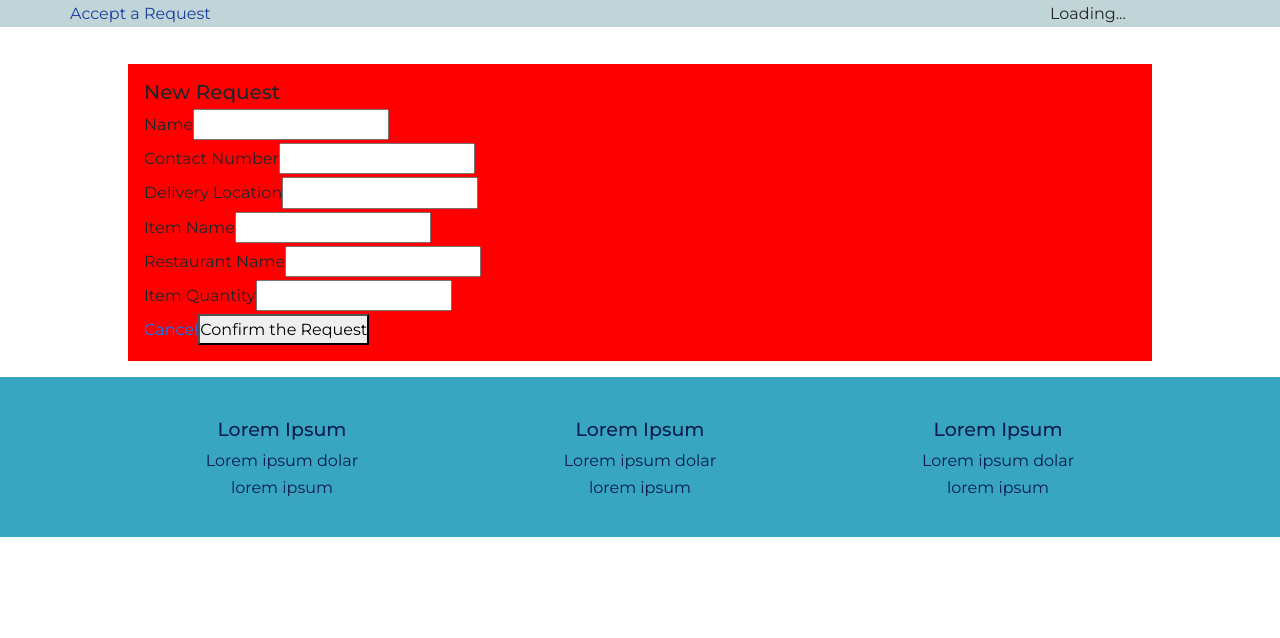
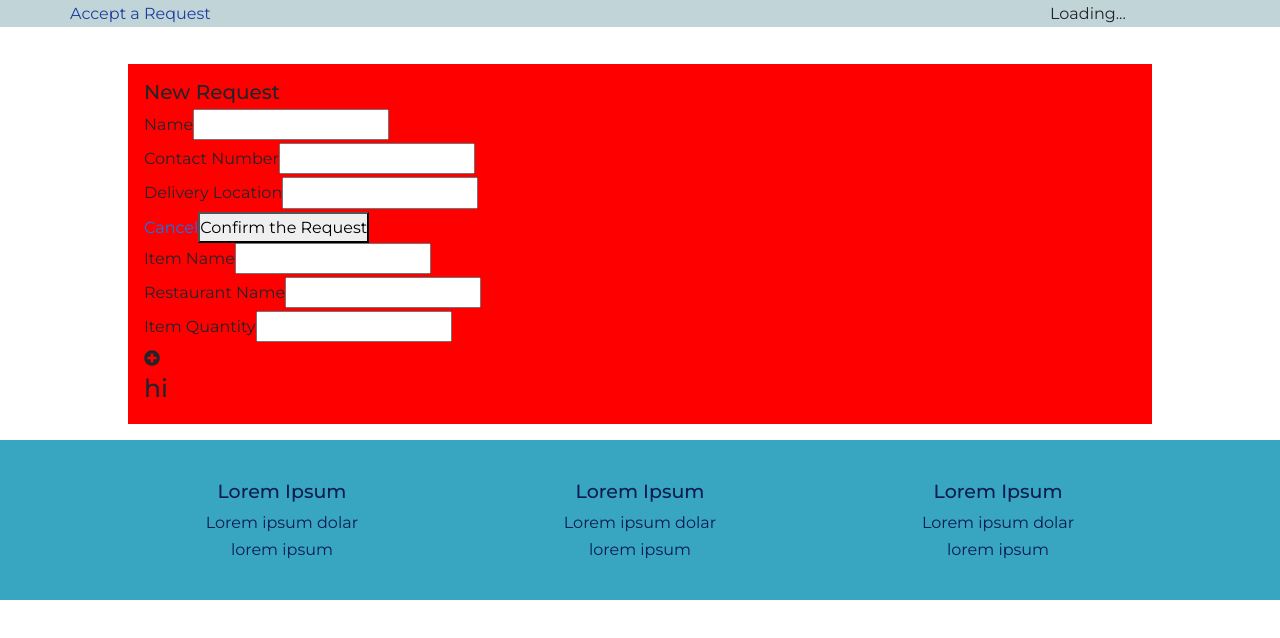
Before and after one commit to riteshsp2000/Foodzy, a React (Create React App) app in the folder client/: page /newRequest/1 in a window 1280 px wide. Shown: the top 638 px of the page. Built offline with nearby package versions, Linux system fonts and the light colour scheme; no server answers.

Commit message:
Minor changes

```diff
--- a/client/src/components/user/RequestForm.js
+++ b/client/src/components/user/RequestForm.js
@@ -4,6 +4,7 @@ import { reduxForm, Field } from 'redux-form';
 import _ from 'lodash';
 
 import SurveyField from './SurveyField';
+import RequestItemList from './RequestItemList';
 
 const USER_FIELDS = [
   { label: 'Name', type: 'text', name: 'name', className: 'user-name' },
@@ -73,22 +74,34 @@ class RequestForm extends React.Component {
     });
   };
 
+  handleParentFormSubmit = () => {
+    this.props.onRequestSubmit();
+  };
+
   render() {
     return (
       <div>
         <form
-          onSubmit={this.props.handleSubmit(() => this.props.onRequestSubmit())}
+          onSubmit={this.props.handleSubmit(() => this.handleParentFormSubmit)}
           className='form-container'
         >
           <div className='user-input-container input-div'>
             {this.renderUserFields()}
           </div>
+          <Link to='/user'>Cancel</Link>
+          <button type='submit'>Confirm the Request</button>
+        </form>
+
+        <form className='item-input-container'>
           <div className='item-input-container input-div'>
             {this.renderItemFields()}
           </div>
-          <Link to='/user'>Cancel</Link>
-          <button type='submit'>Confirm the Request</button>
+          <i className='fas fa-plus-circle'></i>
         </form>
+
+        <div className='item-list'>
+          <RequestItemList />
+        </div>
       </div>
     );
   }
--- /dev/null
+++ b/client/src/components/user/RequestItemList.js
@@ -0,0 +1,17 @@
+import React from 'react';
+import { connect } from 'react-redux';
+
+const RequestItemList = ({ formValues }) => {
+  // console.log(formValues);
+  return (
+    <div>
+      <h1>hi</h1>
+    </div>
+  );
+};
+
+const mapStateToProps = (state) => {
+  return { formValues: state.form.requestForm };
+};
+
+export default connect(mapStateToProps)(RequestItemList);
--- a/client/src/components/user/RequestReview.js
+++ b/client/src/components/user/RequestReview.js
@@ -1,6 +1,9 @@
 import React from 'react';
+import { connect } from 'react-redux';
+import { formValues } from 'redux-form';
 
-const RequestReview = ({ onCancel }) => {
+const RequestReview = ({ onCancel, formValues }) => {
+  console.log(formValues);
   return (
     <div>
       <h4>Request Review</h4>
@@ -10,4 +13,8 @@ const RequestReview = ({ onCancel }) => {
   );
 };
 
-export default RequestReview;
+const mapStateToProps = (state) => {
+  return { formValues: state.form.requestForm };
+};
+
+export default connect(mapStateToProps)(RequestReview);
```
